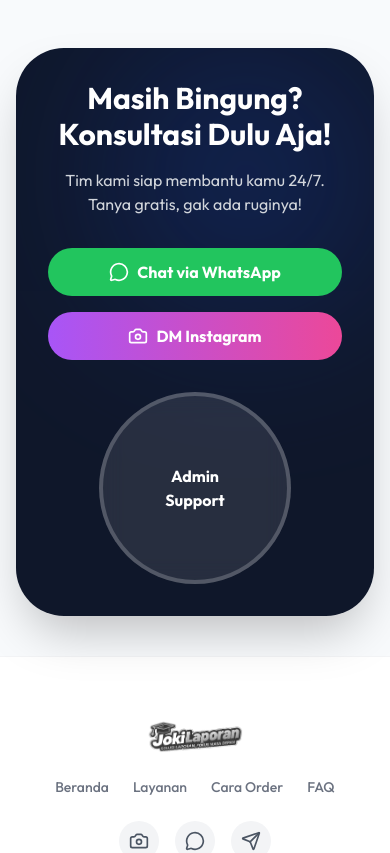
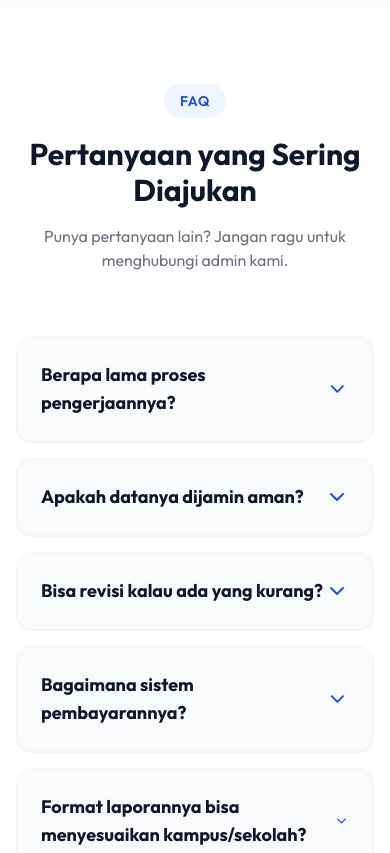
Before and after one commit to Hendi-Firmansah333/Joki-Laporan-SMK, a React (Vite) app: page / in a window 390 px wide. Shown: the part 6060-6913 px from the top of the page. Built offline with nearby package versions, Linux system fonts and the light colour scheme.

Commit message:
feat: add FAQ section with interactive accordion and navbar links

```diff
--- a/src/App.jsx
+++ b/src/App.jsx
@@ -15,7 +15,8 @@ import {
   Camera,
   MessageCircle,
   Menu,
-  X
+  X,
+  ChevronDown
 } from 'lucide-react';
 import heroImg from './assets/hero.png';
 import logoImg from './assets/logo.png';
@@ -66,6 +67,53 @@ const HeroTypingText = () => {
   );
 };
 
+const FAQSection = () => {
+  const [openIndex, setOpenIndex] = React.useState(null);
+
+  const faqs = [
+    { q: "Berapa lama proses pengerjaannya?", a: "Tergantung jenis tugas. Untuk tugas ringan seperti PPT biasanya 1-2 hari. Laporan PKL/Makalah bisa 3-7 hari sesuai kesepakatan awal." },
+    { q: "Apakah datanya dijamin aman?", a: "100% Aman. Kami sangat menjaga privasi klien. Dokumen dan identitas kamu tidak akan pernah disebarluaskan." },
+    { q: "Bisa revisi kalau ada yang kurang?", a: "Tentu! Kami memberikan garansi revisi sampai sesuai dengan format atau ketentuan yang disepakati di awal." },
+    { q: "Bagaimana sistem pembayarannya?", a: "Kamu bisa membayar DP 50% di awal setelah deal, lalu pelunasan 50% saat tugas sudah selesai dan siap dikirim." },
+    { q: "Format laporannya bisa menyesuaikan kampus/sekolah?", a: "Sangat bisa. Kamu hanya perlu mengirimkan pedoman penulisan atau contoh format dari sekolah/kampusmu." }
+  ];
+
+  return (
+    <section id="FAQ" className="py-20 bg-white">
+      <div className="max-w-4xl mx-auto px-4 sm:px-6 lg:px-8">
+        <div className="text-center mb-16">
+          <span className="text-primary font-semibold tracking-wider text-sm bg-blue-50 px-4 py-2 rounded-full">FAQ</span>
+          <h2 className="text-3xl md:text-4xl font-bold mt-6 mb-4">Pertanyaan yang Sering Diajukan</h2>
+          <p className="text-gray-500">Punya pertanyaan lain? Jangan ragu untuk menghubungi admin kami.</p>
+        </div>
+
+        <div className="space-y-4">
+          {faqs.map((faq, idx) => (
+            <div key={idx} className="border border-gray-100 rounded-2xl overflow-hidden shadow-sm hover:shadow-md transition-shadow bg-background">
+              <button
+                onClick={() => setOpenIndex(openIndex === idx ? null : idx)}
+                className="w-full flex items-center justify-between p-6 text-left focus:outline-none"
+              >
+                <h3 className="font-bold text-lg text-secondary">{faq.q}</h3>
+                <ChevronDown className={`text-primary transition-transform duration-300 ${openIndex === idx ? 'rotate-180' : ''}`} />
+              </button>
+              <motion.div
+                initial={false}
+                animate={{ height: openIndex === idx ? 'auto' : 0, opacity: openIndex === idx ? 1 : 0 }}
+                className="overflow-hidden"
+              >
+                <div className="p-6 pt-0 text-gray-600 border-t border-gray-50 mt-2">
+                  {faq.a}
+                </div>
+              </motion.div>
+            </div>
+          ))}
+        </div>
+      </div>
+    </section>
+  );
+};
+
 function App() {
   const [isMenuOpen, setIsMenuOpen] = React.useState(false);
 
@@ -85,6 +133,7 @@ function App() {
               <a href="#layanan" className="text-secondary hover:text-primary font-medium transition-colors">Layanan</a>
               <a href="#cara-order" className="text-secondary hover:text-primary font-medium transition-colors">Cara Order</a>
               <a href="#testimoni" className="text-secondary hover:text-primary font-medium transition-colors">Testimoni</a>
+              <a href="#FAQ" className="text-secondary hover:text-primary font-medium transition-colors">FAQ</a>
               <button className="bg-primary text-white px-6 py-2.5 rounded-full font-semibold hover:bg-primary-light transition-all shadow-md hover:shadow-primary/40">
                 Order Sekarang
               </button>
@@ -106,6 +155,7 @@ function App() {
             <a href="#layanan" onClick={() => setIsMenuOpen(false)} className="block text-secondary font-medium">Layanan</a>
             <a href="#cara-order" onClick={() => setIsMenuOpen(false)} className="block text-secondary font-medium">Cara Order</a>
             <a href="#testimoni" onClick={() => setIsMenuOpen(false)} className="block text-secondary font-medium">Testimoni</a>
+            <a href="#FAQ" onClick={() => setIsMenuOpen(false)} className="block text-secondary font-medium">FAQ</a>
             <button className="w-full bg-primary text-white px-6 py-3 rounded-full font-semibold mt-4">
               Order Sekarang
             </button>
@@ -257,6 +307,9 @@ function App() {
         </div>
       </section>
 
+      {/* FAQ Section */}
+      <FAQSection />
+
       {/* CTA Banner */}
       <section className="py-10 px-4">
         <div className="max-w-5xl mx-auto bg-secondary rounded-[3rem] p-8 md:p-12 relative overflow-hidden shadow-2xl">
```
